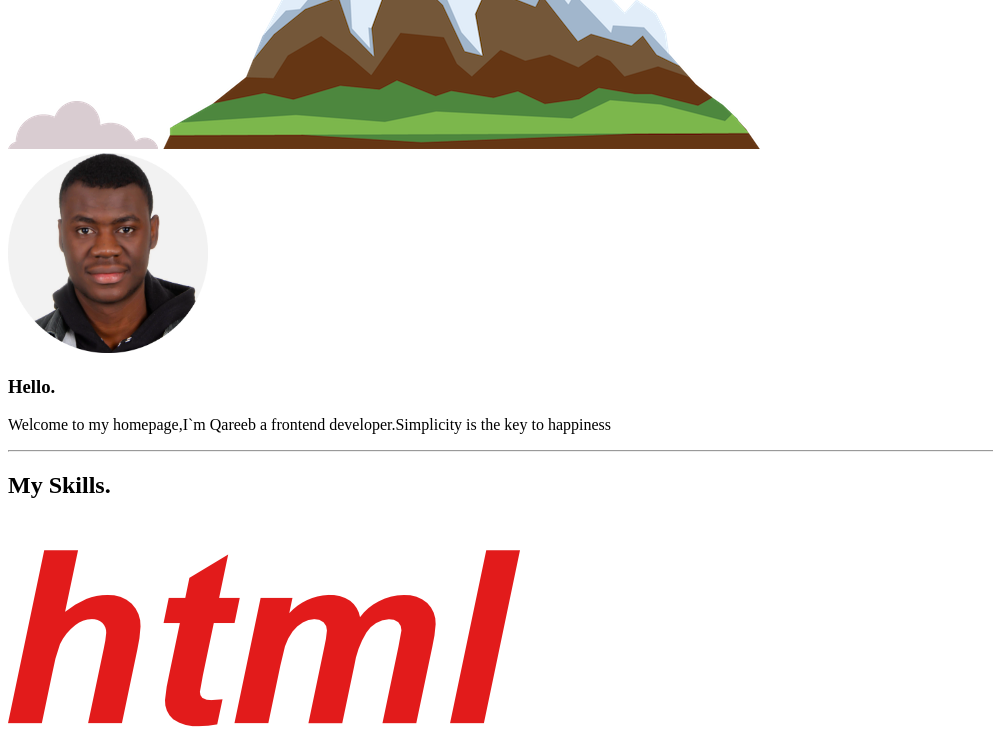
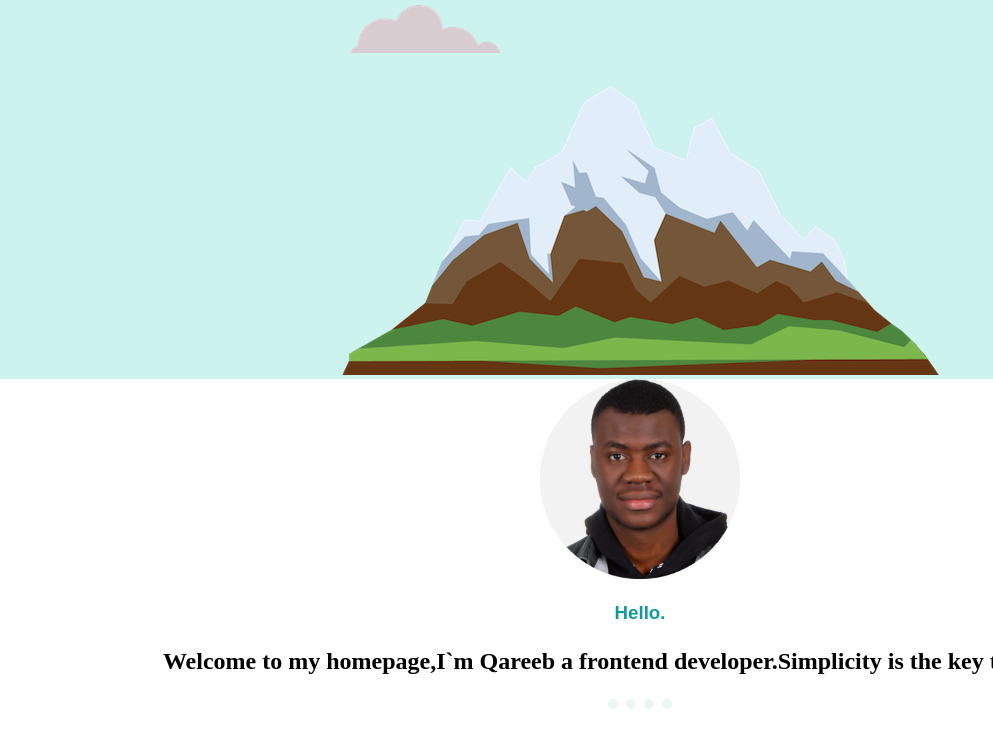
Before and after one commit to QareebSadi/CV, a plain HTML site: page index.html in a window 1280 px wide. Shown: the part 395-1134 px from the top of the page, without its empty margins (0-993 px from the left). Drawn offline with Linux system fonts and the light colour scheme; files that its build step writes are made by us from their sources; the site is published under a folder, as on GitHub Pages, so addresses that start at the root find nothing.

Commit message:
Update index.html

```diff
--- a/index.html
+++ b/index.html
@@ -5,7 +5,7 @@
   <meta charset="utf-8">
   <title>Qareeb</title>
 </head>
-<link rel="stylesheet" href="/mile-stone-one/css/styles.css">
+<link rel="stylesheet" href="css/styles.css">
 <link rel="icon" href="favicon.ico">
 <link rel="preconnect" href="https://fonts.googleapis.com">
 <link rel="preconnect" href="https://fonts.gstatic.com" crossorigin>
```
